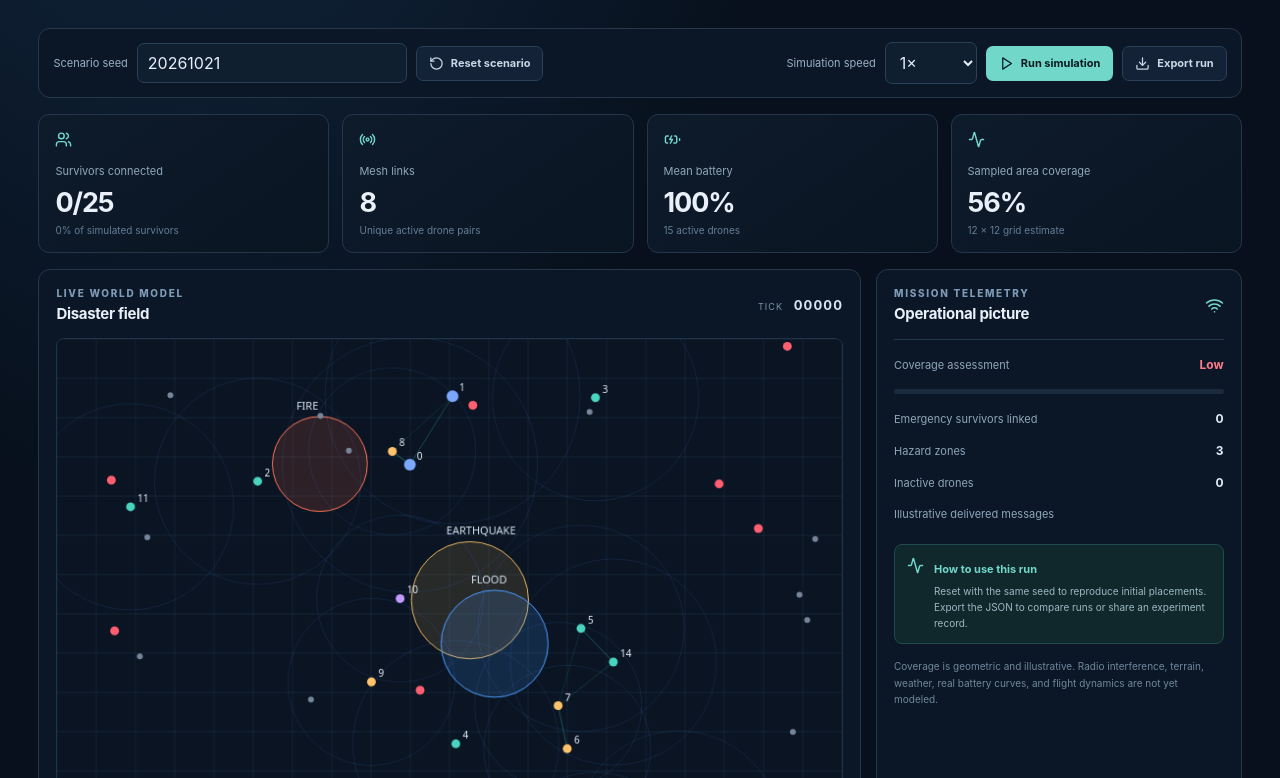
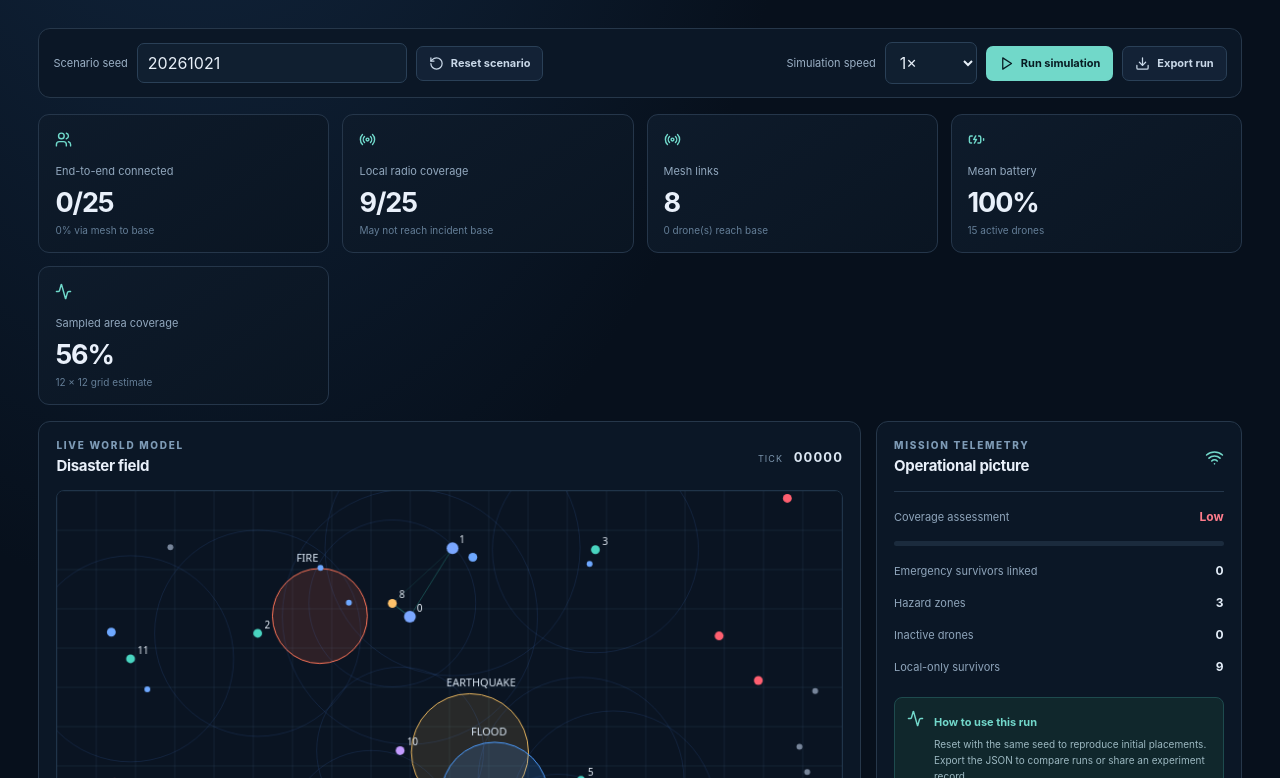
Before and after one commit to yobi369/swarmnet_prototype, a React (Vite) app: page / in a window 1280 px wide. Shown: the part 322-1100 px from the top of the page. Built offline with nearby package versions, Linux system fonts and the light colour scheme.

Commit message:
Show incident gateway and distinguish local coverage from network reachability

```diff
--- a/src/App.tsx
+++ b/src/App.tsx
@@ -53,6 +53,11 @@ export default function App() {
       ctx.fill(); ctx.strokeStyle = hazard.kind === 'flood' ? '#4d9dff' : hazard.kind === 'fire' ? '#ff7559' : '#e6b45e'; ctx.stroke();
       ctx.fillStyle = '#d9e5f2'; ctx.font = '11px system-ui'; ctx.fillText(hazard.kind.toUpperCase(), hazard.x - 24, hazard.y - hazard.radius - 7);
     }
+    ctx.beginPath(); ctx.arc(world.baseStation.x, world.baseStation.y, world.baseRange, 0, Math.PI * 2);
+    ctx.strokeStyle = "rgba(186,145,255,.25)"; ctx.setLineDash([5, 5]); ctx.stroke(); ctx.setLineDash([]);
+    ctx.beginPath(); ctx.rect(world.baseStation.x - 8, world.baseStation.y - 8, 16, 16);
+    ctx.fillStyle = "#c39bff"; ctx.fill(); ctx.strokeStyle = "#f2eaff"; ctx.stroke();
+    ctx.fillStyle = "#eaf1fa"; ctx.font = "11px system-ui"; ctx.fillText("INCIDENT BASE", world.baseStation.x + 13, world.baseStation.y + 4);
     for (const link of world.links) {
       const a = world.drones.find(d => d.id === link.from), b = world.drones.find(d => d.id === link.to);
       if (!a || !b) continue;
@@ -61,7 +66,7 @@ export default function App() {
     }
     for (const s of world.survivors) {
       ctx.beginPath(); ctx.arc(s.x,s.y,s.emergency ? 4.5 : 3,0,Math.PI*2);
-      ctx.fillStyle = s.connected ? (s.emergency ? '#ffb45c' : '#55d6a5') : (s.emergency ? '#ff5f70' : '#77859a'); ctx.fill();
+      ctx.fillStyle = s.connected ? (s.emergency ? '#ffb45c' : '#55d6a5') : s.localCoverage ? '#6ea8ff' : (s.emergency ? '#ff5f70' : '#77859a'); ctx.fill();
     }
     for (const d of world.drones) {
       ctx.beginPath(); ctx.arc(d.x,d.y,d.range,0,Math.PI*2);
@@ -86,14 +91,15 @@ export default function App() {
     <section className="intro"><div><p className="eyebrow">RESILIENT AUTONOMOUS SYSTEMS</p><h2>When infrastructure fails,<br/><em>the network must adapt.</em></h2><p className="lede">Explore drone coordination, survivor connectivity, and mesh-network resilience in repeatable disaster scenarios.</p></div><div className="intro-note"><AlertTriangle size={18}/><span>Research prototype. Not a live emergency service or flight-control system.</span></div></section>
     <section className="toolbar"><div className="toolbar-group"><label htmlFor="seed">Scenario seed</label><input id="seed" value={seed} onChange={e=>setSeed(e.target.value.replace(/[^0-9]/g,''))} inputMode="numeric" maxLength={12}/><button className="btn secondary" onClick={reset}><RotateCcw size={15}/> Reset scenario</button></div><div className="toolbar-group"><label htmlFor="speed">Simulation speed</label><select id="speed" value={speed} onChange={e=>setSpeed(Number(e.target.value))}><option value={1}>1×</option><option value={2}>2×</option><option value={4}>4×</option></select><button className="btn primary" onClick={()=>setRunning(v=>!v)}>{running ? <Pause size={15}/> : <Play size={15}/>} {running ? 'Pause' : 'Run simulation'}</button><button className="btn secondary" onClick={download}><Download size={15}/> Export run</button></div></section>
     <section className="metrics-grid">
-      <Metric icon={<Users size={17}/>} label="Survivors connected" value={`${m.connectedSurvivors}/${world.survivors.length}`} detail={`${m.survivorCoverage}% of simulated survivors`} />
-      <Metric icon={<Radio size={17}/>} label="Mesh links" value={String(m.networkLinks)} detail="Unique active drone pairs" />
+      <Metric icon={<Users size={17}/>} label="End-to-end connected" value={`${m.connectedSurvivors}/${world.survivors.length}`} detail={`${m.survivorCoverage}% via mesh to base`} />
+      <Metric icon={<Radio size={17}/>} label="Local radio coverage" value={`${m.localCoverageSurvivors}/${world.survivors.length}`} detail="May not reach incident base" />
+      <Metric icon={<Radio size={17}/>} label="Mesh links" value={String(m.networkLinks)} detail={`${m.gatewayDrones} drone(s) reach base`} />
       <Metric icon={<BatteryCharging size={17}/>} label="Mean battery" value={`${m.meanBattery}%`} detail={`${m.activeDrones} active drones`} />
       <Metric icon={<Activity size={17}/>} label="Sampled area coverage" value={`${m.estimatedAreaCoverage}%`} detail="12 × 12 grid estimate" />
     </section>
     <section className="workspace"><div className="map-panel"><div className="panel-heading"><div><p className="eyebrow">LIVE WORLD MODEL</p><h3>Disaster field</h3></div><div className="run-counter">TICK <strong>{m.tick.toString().padStart(5,'0')}</strong></div></div><div className="canvas-wrap"><canvas ref={canvasRef} width={world.width} height={world.height} aria-label="Simulated disaster map with hazards, drone coverage, network links, and survivor positions"/></div><div className="legend"><span><i className="dot blue"/>Command</span><span><i className="dot teal"/>Relay</span><span><i className="dot amber"/>Sensor</span><span><i className="dot green"/>Connected survivor</span><span><i className="dot red"/>Disconnected emergency</span></div></div>
-      <aside className="side-panel"><div className="panel-heading"><div><p className="eyebrow">MISSION TELEMETRY</p><h3>Operational picture</h3></div><Wifi size={19}/></div><div className="status-row"><span>Coverage assessment</span><strong className={coverageLabel.toLowerCase()}>{coverageLabel}</strong></div><div className="meter"><span style={{width:`${m.survivorCoverage}%`}}/></div><div className="status-row"><span>Emergency survivors linked</span><strong>{m.emergencyConnected}</strong></div><div className="status-row"><span>Hazard zones</span><strong>{world.hazards.length}</strong></div><div className="status-row"><span>Inactive drones</span><strong>{world.drones.length-m.activeDrones}</strong></div><div className="status-row"><span>Illustrative delivered messages</span><strong>{m.messagesDelivered}</strong></div><div className="side-callout"><Activity size={17}/><div><strong>How to use this run</strong><p>Reset with the same seed to reproduce initial placements. Export the JSON to compare runs or share an experiment record.</p></div></div><p className="microcopy">Coverage is geometric and illustrative. Radio interference, terrain, weather, real battery curves, and flight dynamics are not yet modeled.</p></aside></section>
-    <section className="bottom-grid"><article className="info-card"><p className="eyebrow">01 / METHOD</p><h3>Deterministic experiments</h3><p>Scenario generation is seeded, simulation steps are isolated from the interface, and run snapshots can be exported for reproducible comparisons.</p></article><article className="info-card"><p className="eyebrow">02 / RESILIENCE</p><h3>Observe network behavior</h3><p>See how drone positions affect pairwise links, survivor access, sampled geographic coverage, and the effect of nodes becoming inactive.</p></article><article className="info-card"><p className="eyebrow">03 / NEXT FRONTIER</p><h3>Bridge simulation to reality</h3><p>The engine is intentionally separated from the UI so future adapters can connect to offline replay data, network emulators, or approved hardware test rigs.</p></article></section>
+      <aside className="side-panel"><div className="panel-heading"><div><p className="eyebrow">MISSION TELEMETRY</p><h3>Operational picture</h3></div><Wifi size={19}/></div><div className="status-row"><span>Coverage assessment</span><strong className={coverageLabel.toLowerCase()}>{coverageLabel}</strong></div><div className="meter"><span style={{width:`${m.survivorCoverage}%`}}/></div><div className="status-row"><span>Emergency survivors linked</span><strong>{m.emergencyConnected}</strong></div><div className="status-row"><span>Hazard zones</span><strong>{world.hazards.length}</strong></div><div className="status-row"><span>Inactive drones</span><strong>{world.drones.length-m.activeDrones}</strong></div><div className="status-row"><span>Local-only survivors</span><strong>{m.localCoverageSurvivors - m.connectedSurvivors}</strong></div><div className="side-callout"><Activity size={17}/><div><strong>How to use this run</strong><p>Reset with the same seed to reproduce initial placements. Export the JSON to compare runs or share an experiment record.</p></div></div><p className="microcopy">End-to-end connection requires a path through active drone links to the incident base. Radio interference, packet loss, terrain, weather, real battery curves, and flight dynamics are not yet modeled.</p></aside></section>
+    <section className="bottom-grid"><article className="info-card"><p className="eyebrow">01 / METHOD</p><h3>Deterministic experiments</h3><p>Scenario generation is seeded, simulation steps are isolated from the interface, and run snapshots can be exported for reproducible comparisons.</p></article><article className="info-card"><p className="eyebrow">02 / RESILIENCE</p><h3>Observe network behavior</h3><p>Separate local radio coverage from end-to-end survivor connectivity through a mesh path to the incident base; observe how node placement and failures change reachability.</p></article><article className="info-card"><p className="eyebrow">03 / NEXT FRONTIER</p><h3>Bridge simulation to reality</h3><p>The engine is intentionally separated from the UI so future adapters can connect to offline replay data, network emulators, or approved hardware test rigs.</p></article></section>
     <footer><span>SWARMNET · OPEN RESEARCH FOUNDATION</span><span>Not validated for operational rescue or autonomous flight.</span></footer>
   </main>;
 }
```
